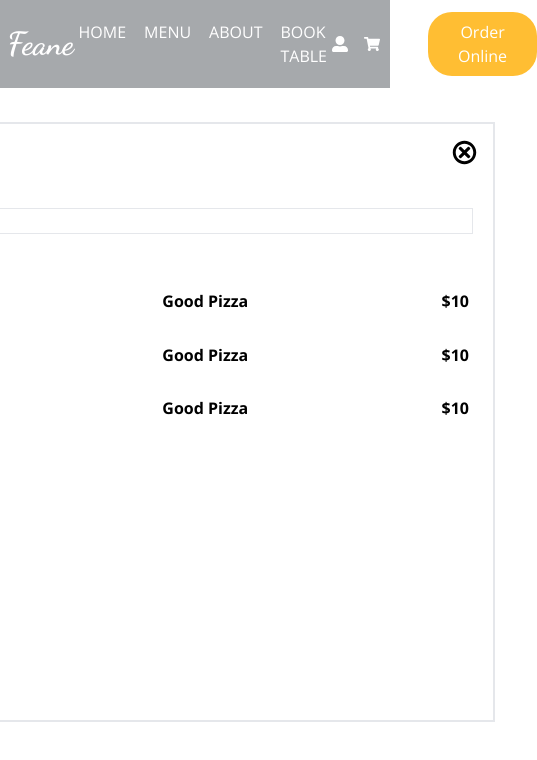
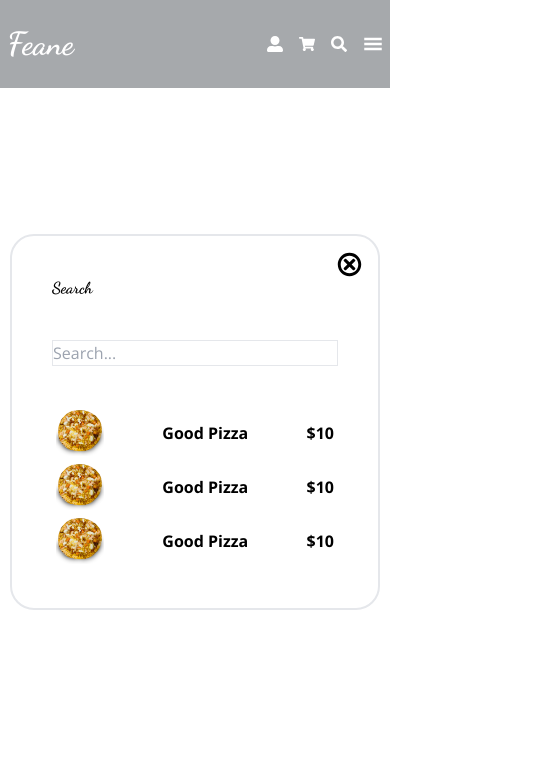
Before and after one commit to cihatsolak/nextjs-meal-master, a Next.js app: page / in a window 390 px wide. Shown: the top 760 px of the page, 537 px wide, since content can reach past the window. Built offline with nearby package versions, Linux system fonts and the light colour scheme.

Commit message:
feat(client): create menu button for mobile view

```diff
--- a/components/layout/Header.jsx
+++ b/components/layout/Header.jsx
@@ -2,16 +2,22 @@ import { useState } from "react";
 import Logo from "../ui/Logo";
 import { FaUserAlt, FaShoppingCart, FaSearch } from "react-icons/fa";
 import Search from "../ui/Search";
+import { GiHamburgerMenu, GiCancel } from "react-icons/gi";
 
 export default function Header() {
   const [isShowSearchModal, setIsShowSearchModal] = useState(true);
+  const [isShowMenuModal, setIsShowMenuModal] = useState(false);
 
   return (
     <div className="h-[5.5rem] bg-secondary">
       <div className="container mx-auto text-white flex justify-between items-center h-full">
         <Logo />
-        <nav>
-          <ul className="flex gap-x-2">
+        <nav
+          className={`sm:static absolute top-0 left-0 sm:w-auto sm:h-auto w-full h-full sm:text-white text-black sm:bg-transparent bg-white sm:flex hidden ${
+            isShowMenuModal === true && "!grid place-content-center"
+          }`}
+        >
+          <ul className="flex gap-x-2 sm:flex-row flex-col items-center">
             <li className="px-[5px] py-[10px] uppercase hover:text-primary cursor-pointer">
               <a href="">Home</a>
             </li>
@@ -25,6 +31,14 @@ export default function Header() {
               <a href="">Book Table</a>
             </li>
           </ul>
+          {isShowMenuModal && (
+            <button
+              className="absolute  top-4 right-4 z-50"
+              onClick={() => setIsShowMenuModal(false)}
+            >
+              <GiCancel size={25} className=" transition-all" />
+            </button>
+          )}
         </nav>
         <div className="flex gap-x-4 items-center">
           <a href="#">
@@ -36,12 +50,20 @@ export default function Header() {
           <button onClick={() => setIsShowSearchModal(!isShowSearchModal)}>
             <FaSearch className="hover:text-primary transition-all" />
           </button>
-          <a href="#">
+          <a href="#" className="md:inline-block hidden sm">
             <button className="btn-primary">Order Online</button>
           </a>
+          <button
+            className="sm:hidden inline-block"
+            onClick={() => setIsShowMenuModal(true)}
+          >
+            <GiHamburgerMenu className="text-xl hover:text-primary transition-all" />
+          </button>
         </div>
       </div>
-      {isShowSearchModal && <Search setIsShowSearchModal={setIsShowSearchModal}/>}
+      {isShowSearchModal && (
+        <Search setIsShowSearchModal={setIsShowSearchModal} />
+      )}
     </div>
   );
 }
--- a/components/ui/Search.jsx
+++ b/components/ui/Search.jsx
@@ -8,7 +8,7 @@ export default function Search({ setIsShowSearchModal }) {
     <div className="fixed top-0 left-0 w-screen h-screen z-50 after:content-[''] after:w-screen after:h-screen after:bg-white after:absolute after:top-0 after:left-0 after:opacity-60 grid place-content-center">
       <OutsideClickHandler onOutsideClick={() => setIsShowSearchModal(false)}>
         <div className="w-full h-full grid place-content-center relative">
-          <div className="relative z-50 w-[600px] h-[600px] bg-white border-2 p-5">
+          <div className="relative z-50 md:w-[600px] w-[370px] bg-white border-2 p-10 rounded-3xl">
             <Title addClass="text-[40px] text-center">Search</Title>
             <input
               type="text"
```
